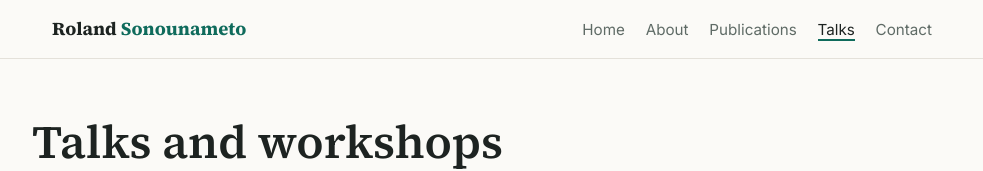
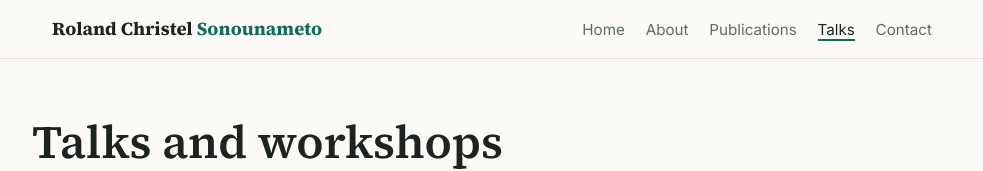
Before and after one commit to rolandsonounameto/rolandsonounameto.github.io, a plain HTML site: page talks.html in a window 1280 px wide. Shown: the top 171 px of the page, without its empty margins (148-1131 px from the left). Drawn offline with Linux system fonts and the light colour scheme.

Commit message:
Update logo text in talks.html

```diff
--- a/talks.html
+++ b/talks.html
@@ -14,7 +14,7 @@
 
 <header class="site-header">
   <div class="wrap">
-    <a class="logo" href="./">Roland <span>Sonounameto</span></a>
+    <a class="logo" href="./">Roland Christel <span>Sonounameto</span></a>
     <nav aria-label="Main">
       <ul>
         <li><a href="./">Home</a></li>
```
